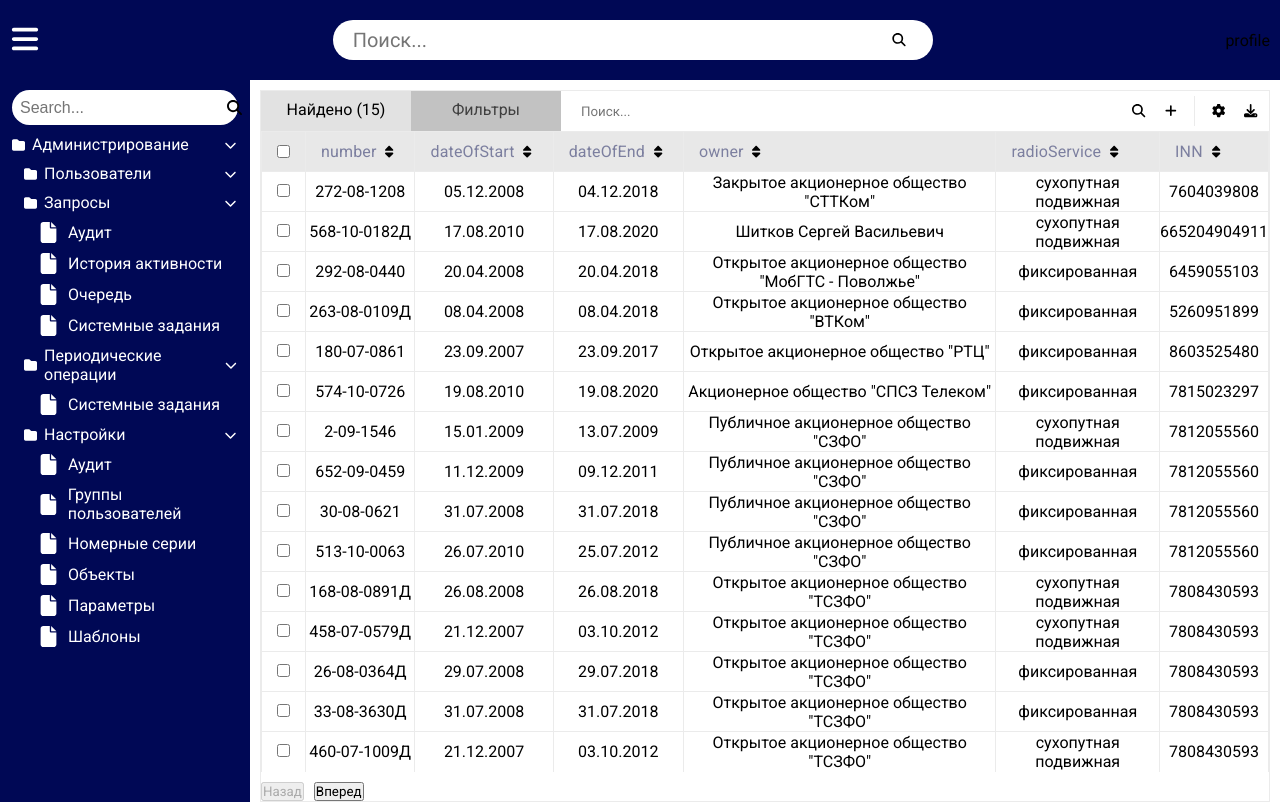
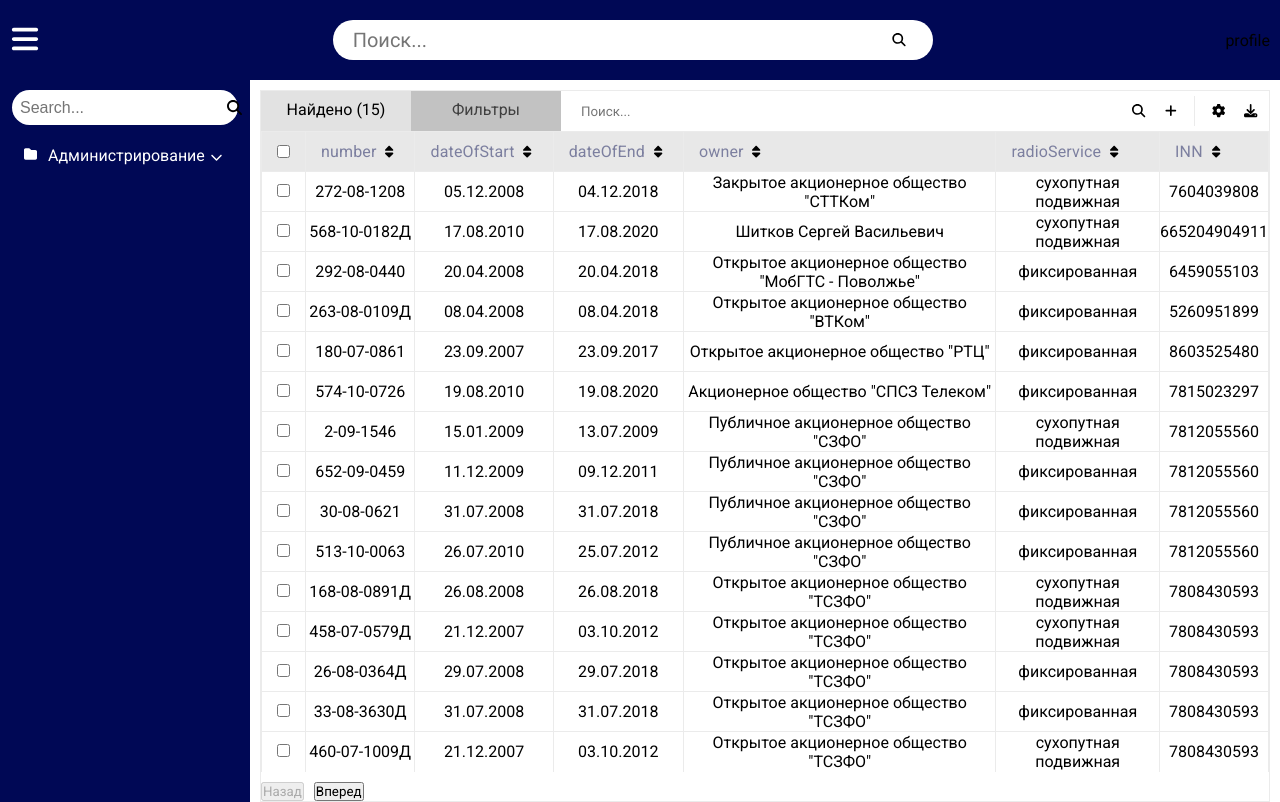
Before and after one commit to plamyaa/grfc-frontend, a Vue app: page / in a window 1280 px wide. Both pictures are taken after a click on the button 25 px from the left and 40 px from the top of the page. Built offline with nearby package versions, Linux system fonts and the light colour scheme.

Commit message:
added menu-folders

```diff
--- /dev/null
+++ b/src/widgets/sideMenu/fakeMenu.ts
@@ -0,0 +1,32 @@
+export const fakeMenu = [
+  {
+    name: 'Администрирование',
+    children: [
+      { name: 'Пользователи' },
+      {
+        name: 'Запросы',
+        children: [
+          { name: 'Аудит' },
+          { name: 'История активности' },
+          { name: 'Очередь' },
+          { name: 'Системные задания' },
+        ],
+      },
+      {
+        name: 'Периодические операции',
+        children: [{ name: 'Системные задания' }],
+      },
+      {
+        name: 'Настройки',
+        children: [
+          { name: 'Аудит' },
+          { name: 'Группы пользователей' },
+          { name: 'Номерные серии' },
+          { name: 'Объекты' },
+          { name: 'Параметры' },
+          { name: 'Шаблоны' },
+        ],
+      },
+    ],
+  },
+];
--- /dev/null
+++ b/src/widgets/sideMenu/foldersMenu.vue
@@ -0,0 +1,94 @@
+<script lang="ts">
+export default { name: 'folders-menu' };
+</script>
+<script setup lang="ts">
+import { computed, ref, defineProps } from 'vue';
+
+interface Props {
+  name: string;
+  children: any;
+}
+const props = defineProps<{ item: Props }>();
+
+let isOpen = ref(false);
+const toggle = () => {
+  if (isFolder.value) {
+    isOpen.value = !isOpen.value;
+  }
+};
+const isFolder = computed(() => {
+  return props.item.children && props.item.children.length;
+});
+</script>
+
+<template>
+  <div class="menu-content">
+    <li class="menu-folders">
+      <div class="first-layer-text" @click="toggle">
+        <i class="menu-type fa-solid fa-folder" v-if="isFolder"></i>
+        <i class="menu-type fa-solid fa-file" v-else></i>
+        {{ item.name }}
+        <span
+          :class="
+            isOpen
+              ? 'menu-arrow fa-solid fa-chevron-up'
+              : 'menu-arrow fa-solid fa-chevron-down'
+          "
+          v-if="isFolder"
+        ></span>
+      </div>
+      <ul v-show="isOpen" v-if="isFolder">
+        <folders-menu
+          class="item"
+          v-for="(child, index) in item.children"
+          :key="index"
+          :item="child"
+        ></folders-menu>
+      </ul>
+    </li>
+  </div>
+</template>
+
+<style lang="scss" scoped>
+.menu-content {
+  height: 100%;
+  display: flex;
+  flex-direction: column;
+  gap: 10px;
+  padding: 10px 12px;
+  background-color: #000855;
+}
+.menu-type {
+  margin-right: 7px;
+  width: 13px;
+  height: 18px;
+}
+.menu-folders {
+  list-style-type: none;
+}
+
+.menu-arrow {
+  margin-left: auto;
+  width: 15px;
+  height: 12px;
+}
+
+.second-layer {
+  margin-left: 12px;
+  display: flex;
+  color: #ffffff;
+  align-items: center;
+}
+
+.third-layer {
+  margin-left: 24px;
+  display: flex;
+  color: #ffffff;
+  align-items: center;
+
+  .menu-type {
+    height: 21px;
+    width: 25px;
+  }
+}
+</style>
--- a/src/widgets/sideMenu/sideMenu.vue
+++ b/src/widgets/sideMenu/sideMenu.vue
@@ -4,11 +4,27 @@ export default { name: 'side-menu' };
 
 <script setup lang="ts">
 import { useStore } from 'vuex';
-import { computed } from 'vue';
+import { computed, ref } from 'vue';
 import { menuModel } from '.';
+import { fakeMenu } from './fakeMenu';
+import FoldersMenu from './foldersMenu.vue';
+import { isTemplateElement } from '@babel/types';
+
+interface IFoldersChildren {
+  name: string;
+  children?: IFoldersChildren;
+}
 const store = useStore();
+const searchFolder = ref('');
 
 const menuState = computed(() => store.getters[menuModel.getters.useMenu]);
+const searchFolders = computed(() => {
+  return treeData.filter((item) =>
+    item.name.toLowerCase().includes(searchFolder.value.toLowerCase())
+  );
+});
+
+const treeData = fakeMenu;
 </script>
 
 <template>
@@ -21,6 +37,7 @@ const menuState = computed(() => store.getters[menuModel.getters.useMenu]);
             name="seacrh"
             class="search-bar__input"
             placeholder="Search..."
+            v-model="searchFolder"
           />
           <button name="search_button" type="submit" class="search-input__button">
             <figure class="search-bar__figure">
@@ -29,7 +46,16 @@ const menuState = computed(() => store.getters[menuModel.getters.useMenu]);
           </button>
         </div>
       </div>
-      <div class="first-layer">
+      <ul class="first-layer">
+        <FoldersMenu
+          class="item"
+          v-for="(item, index) in searchFolders"
+          :key="index"
+          :item="item"
+        ></FoldersMenu>
+      </ul>
+
+      <!-- <div class="first-layer">
         <i class="menu-type fa-solid fa-folder"></i>
         <div class="first-layer-text">Администрирование</div>
         <i class="menu-arrow fa-solid fa-chevron-down"></i>
@@ -47,57 +73,7 @@ const menuState = computed(() => store.getters[menuModel.getters.useMenu]);
       <div class="third-layer">
         <i class="menu-type fa-solid fa-file"></i>
         <div class="first-layer-text">Аудит</div>
-      </div>
-      <div class="third-layer">
-        <i class="menu-type fa-solid fa-file"></i>
-        <div class="first-layer-text">История активности</div>
-      </div>
-      <div class="third-layer">
-        <i class="menu-type fa-solid fa-file"></i>
-        <div class="first-layer-text">Очередь</div>
-      </div>
-      <div class="third-layer">
-        <i class="menu-type fa-solid fa-file"></i>
-        <div class="first-layer-text">Системные задания</div>
-      </div>
-      <div class="second-layer">
-        <i class="menu-type fa-solid fa-folder"></i>
-        <div class="first-layer-text">Периодические операции</div>
-        <i class="menu-arrow fa-solid fa-chevron-down"></i>
-      </div>
-      <div class="third-layer">
-        <i class="menu-type fa-solid fa-file"></i>
-        <div class="first-layer-text">Системные задания</div>
-      </div>
-      <div class="second-layer">
-        <i class="menu-type fa-solid fa-folder"></i>
-        <div class="first-layer-text">Настройки</div>
-        <i class="menu-arrow fa-solid fa-chevron-down"></i>
-      </div>
-      <div class="third-layer">
-        <i class="menu-type fa-solid fa-file"></i>
-        <div class="first-layer-text">Аудит</div>
-      </div>
-      <div class="third-layer">
-        <i class="menu-type fa-solid fa-file"></i>
-        <div class="first-layer-text">Группы пользователей</div>
-      </div>
-      <div class="third-layer">
-        <i class="menu-type fa-solid fa-file"></i>
-        <div class="first-layer-text">Номерные серии</div>
-      </div>
-      <div class="third-layer">
-        <i class="menu-type fa-solid fa-file"></i>
-        <div class="first-layer-text">Объекты</div>
-      </div>
-      <div class="third-layer">
-        <i class="menu-type fa-solid fa-file"></i>
-        <div class="first-layer-text">Параметры</div>
-      </div>
-      <div class="third-layer">
-        <i class="menu-type fa-solid fa-file"></i>
-        <div class="first-layer-text">Шаблоны</div>
-      </div>
+      </div> -->
     </div>
   </menu>
 </template>
```
